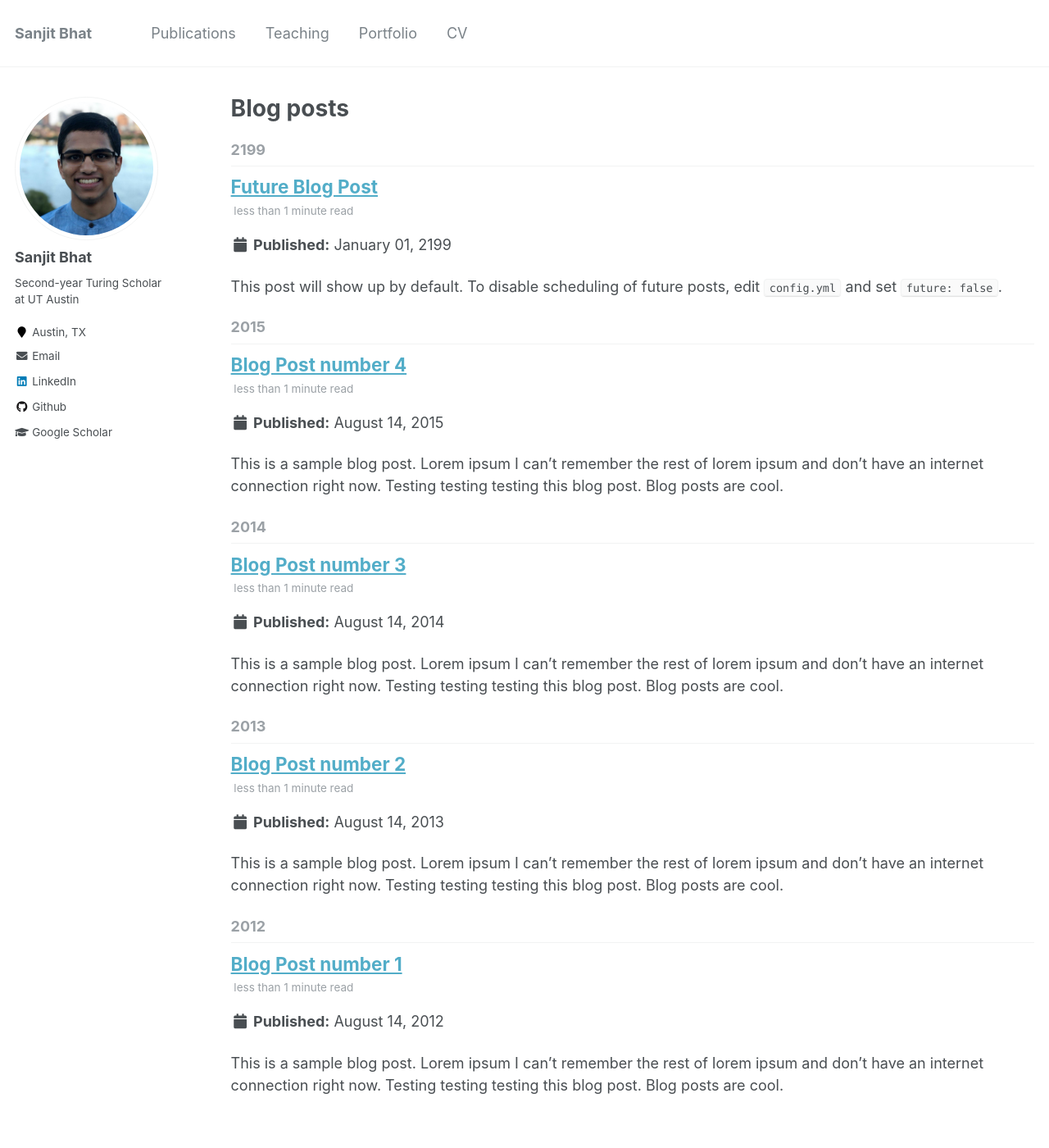
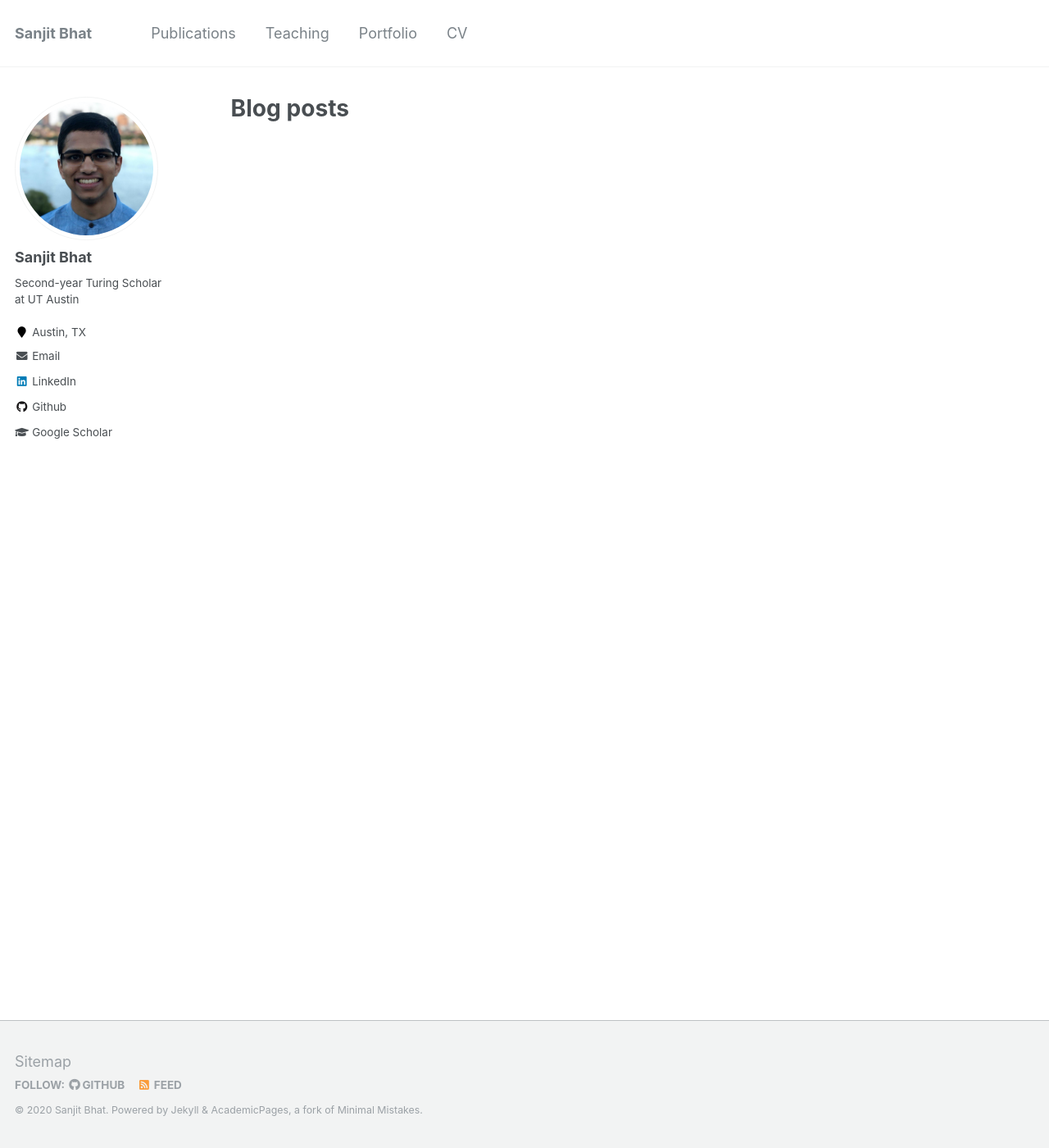
Before and after one commit to sanjit-bhat/sanjit-bhat.github.io, a Jekyll site: the page built from _pages/year-archive.html, in a window 1280 px wide and 1400 px high. Shown: the whole window at 82% size. Built offline with Jekyll 4.4.1, drawn with Linux system fonts in a browser that asks for light colours.

```diff
--- a/_posts/2012-08-14-blog-post-1.md
+++ /dev/null
@@ -1,20 +0,0 @@
----
-title: 'Blog Post number 1'
-date: 2012-08-14
-permalink: /posts/2012/08/blog-post-1/
-tags:
-  - cool posts
-  - category1
-  - category2
----
-
-This is a sample blog post. Lorem ipsum I can't remember the rest of lorem ipsum and don't have an internet connection right now. Testing testing testing this blog post. Blog posts are cool.
-
-Headings are cool
-======
-
-You can have many headings
-======
-
-Aren't headings cool?
-------
--- a/_posts/2013-08-14-blog-post-2.md
+++ /dev/null
@@ -1,20 +0,0 @@
----
-title: 'Blog Post number 2'
-date: 2013-08-14
-permalink: /posts/2013/08/blog-post-2/
-tags:
-  - cool posts
-  - category1
-  - category2
----
-
-This is a sample blog post. Lorem ipsum I can't remember the rest of lorem ipsum and don't have an internet connection right now. Testing testing testing this blog post. Blog posts are cool.
-
-Headings are cool
-======
-
-You can have many headings
-======
-
-Aren't headings cool?
-------
--- a/_posts/2014-08-14-blog-post-3.md
+++ /dev/null
@@ -1,20 +0,0 @@
----
-title: 'Blog Post number 3'
-date: 2014-08-14
-permalink: /posts/2014/08/blog-post-3/
-tags:
-  - cool posts
-  - category1
-  - category2
----
-
-This is a sample blog post. Lorem ipsum I can't remember the rest of lorem ipsum and don't have an internet connection right now. Testing testing testing this blog post. Blog posts are cool.
-
-Headings are cool
-======
-
-You can have many headings
-======
-
-Aren't headings cool?
-------
--- a/_posts/2199-01-01-future-post.md
+++ /dev/null
@@ -1,11 +0,0 @@
----
-title: 'Future Blog Post'
-date: 2199-01-01
-permalink: /posts/2012/08/blog-post-4/
-tags:
-  - cool posts
-  - category1
-  - category2
----
-
-This post will show up by default. To disable scheduling of future posts, edit `config.yml` and set `future: false`.
```
Also changed, not shown: _pages/about.md (+21 -14 lines), _posts/2015-08-14-blog-post-4.md (deleted, +0 -20 lines).
